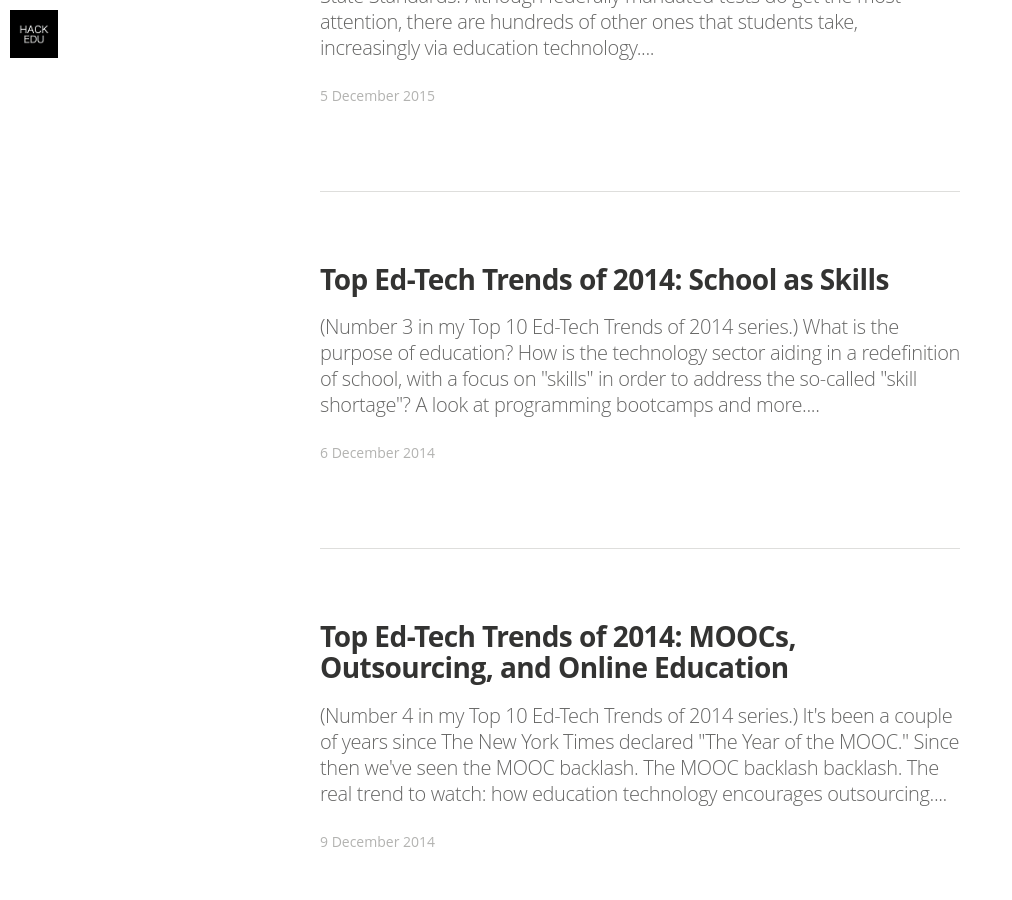
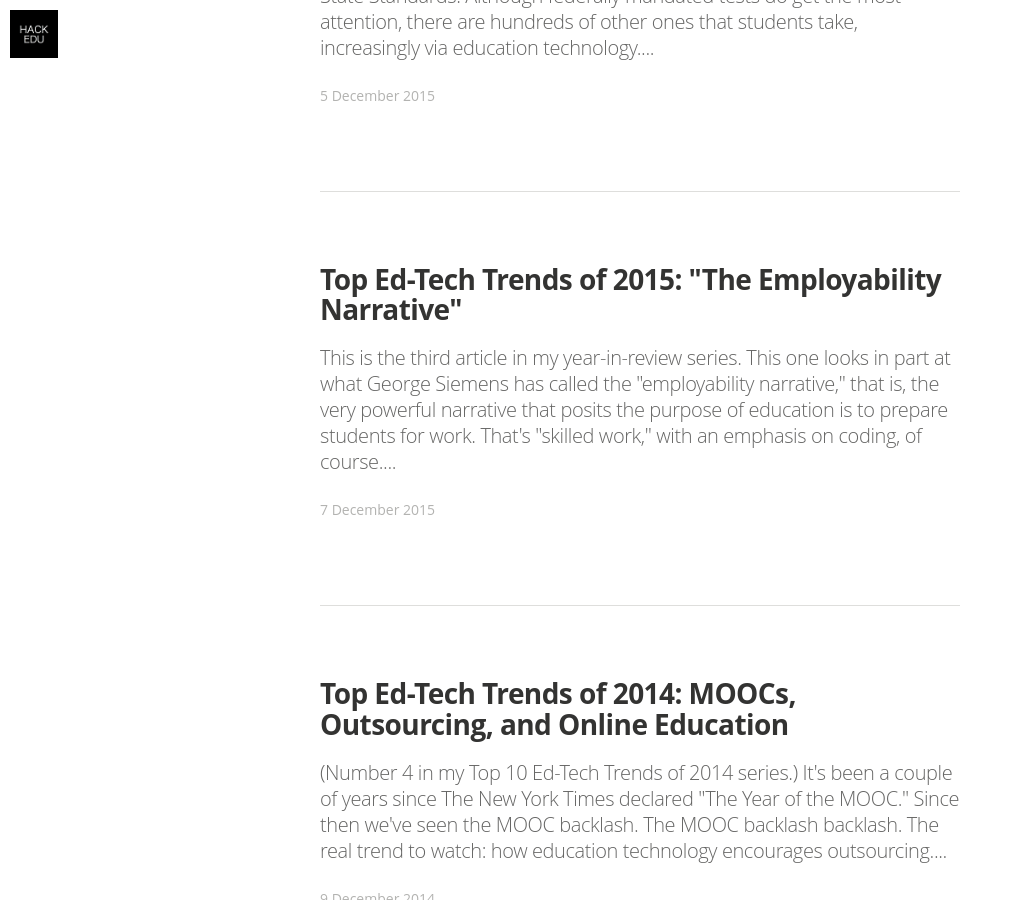
Before and after one commit to HackEducation/Writing, a Jekyll site: the page built from index.html, in a window 1280 px wide and 900 px high, scrolled down 15055 px. Shown: the whole window, without its empty margins (0-1012 px from the left). Built offline with Jekyll 4.4.1, drawn with Linux system fonts in a browser that asks for light colours; nearby versions of some CDN libraries; some web fonts are replaced; Markdown is read by kramdown in place of the engine named in the settings; the list of posts is cut into pages by our own code.

Commit message:
new post

```diff
--- a/index.html
+++ b/index.html
@@ -897,20 +897,16 @@ layout: default
 
         <article class="post" itemscope itemtype="http://schema.org/BlogPosting" role="article">
           <div class="article-item">
-
             <header class="post-header">
-              <h2 class="post-title" itemprop="name"><a href="http://2014trends.hackeducation.com/skills.html" itemprop="url">Top Ed-Tech Trends of 2014: School as Skills</a></h2>
+              <h2 class="post-title" itemprop="name"><a href="http://hackeducation.com/2015/12/07/trends-skills/" itemprop="url">Top Ed-Tech Trends of 2015: "The Employability Narrative"</a></h2>
             </header>
-
             <section class="post-excerpt" itemprop="description">
-              <p>(Number 3 in my Top 10 Ed-Tech Trends of 2014 series.) What is the purpose of education? How is the technology sector aiding in a redefinition of school, with a focus on "skills" in order to address the so-called "skill shortage"? A look at programming bootcamps and more....</p>
+              <p>This is the third article in my year-in-review series. This one looks in part at what George Siemens has called the "employability narrative," that is, the very powerful narrative that posits the purpose of education is to prepare students for work. That's "skilled work," with an emphasis on coding, of course....</p>
             </section>
-
             <div class="post-meta">
-              <time datetime="6 December 2014">6 December 2014</time>
+              <time datetime="7 December 2015">7 December 2015</time>
   <!--            <span class="post-tags-set">on <span class="post-tag-">, <a href="/tag/"></a></span></span>-->
             </div>
-
           <div>
         </article>
 
```
